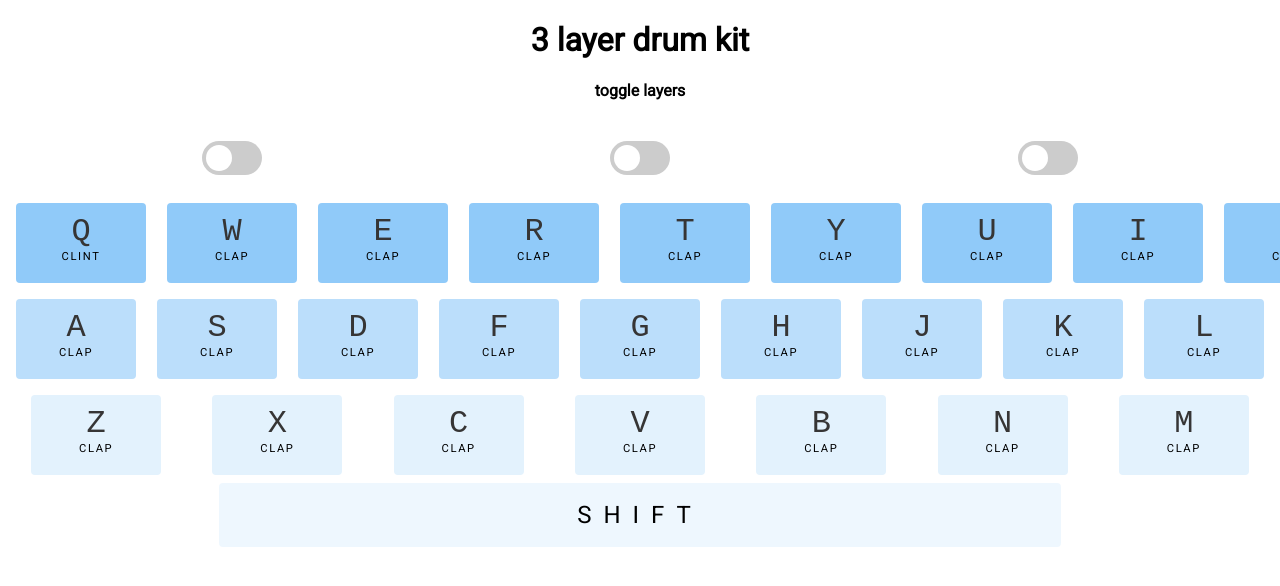
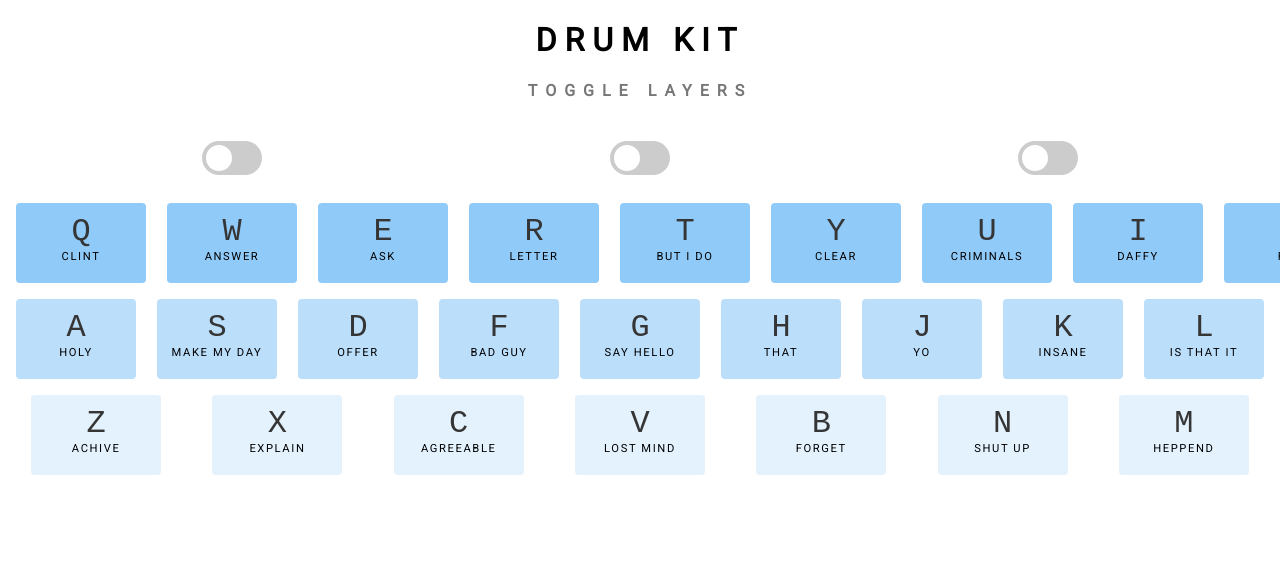
Before and after one commit to nmguni/3layerDrumKit, a plain HTML site: page index.html in a window 1280 px wide. Shown: the top 586 px of the page. Drawn offline with Linux system fonts and the light colour scheme.

Commit message:
drum kit done

```diff
--- a/app.js
+++ b/app.js
@@ -1,69 +1,71 @@
 // /* switch events */
-const isChecked = document.getElementById("topCheck")
-const isMDChecked = document.getElementById("midCheck")
-const isBTCheck = document.getElementById("btCheck")
+const isChecked = document.getElementById("topCheck");
+const isMDChecked = document.getElementById("midCheck");
+const isBTCheck = document.getElementById("btCheck");
 // -------------
-const firstRow = document.getElementById("topArea")
-const middleRow = document.getElementById("middleArea")
-const bottomRow = document.getElementById("bottomArea")
+const firstRow = document.getElementById("topArea");
+const middleRow = document.getElementById("middleArea");
+const bottomRow = document.getElementById("bottomArea");
 
 function topRow() {
     if (isChecked.checked == 1) {
-        firstRow.classList.add("displayNone")
+        firstRow.classList.add("displayNone");
     } else if (isChecked.checked == 0) {
-        firstRow.classList.remove("displayNone")
+        firstRow.classList.remove("displayNone");
     }
 }
 function midRow() {
     if (isMDChecked.checked == 1) {
-        middleRow.classList.add("displayNone")
+        middleRow.classList.add("displayNone");
     } else if (isMDChecked.checked == 0) {
-        middleRow.classList.remove("displayNone")
+        middleRow.classList.remove("displayNone");
     }
 }
 function botRow() {
     if (isBTCheck.checked == 1) {
-        bottomRow.classList.add("displayNone")
+        bottomRow.classList.add("displayNone");
     } else if (isBTCheck.checked == 0) {
-        bottomRow.classList.remove("displayNone")
+        bottomRow.classList.remove("displayNone");
     }
 }
+
+// SHIFT BUTTOM
+// on shft click backgroun cahnges to dynamic
+
+function shift_bar(event) {
+    const key = event.keyCode
+    if (key == 32) {
+        console.log('yes')
+    } else {
+        console.log('no')
+    }
+}
+window.addEventListener("keydown", shift_bar);
+
+
+
 
 
 
 function playSound(e) {
     const audio = document.querySelector(`audio[data-key="${e.keyCode}"]`);
     const key = document.querySelector(`.key[data-key="${e.keyCode}"]`);
-    if (!audio) return // stop function from running all together
+    if (!audio) return; // stop function from running all together
     audio.currentTime = 0; // rewinds to the start
     audio.play();
 
     // adds stying
-    key.classList.add('playing')
+    key.classList.add("playing");
 
     //transition end event to remove class when its done playing
 }
 
 function removerTransition(e) {
-    if (e.propertyName !== 'transform') return // skip if it is not a transform
-    this.classList.remove('playing')
+    if (e.propertyName !== "transform") return; // skip if it is not a transform
+    this.classList.remove("playing");
 }
-const keys = document.querySelectorAll('.key')
+const keys = document.querySelectorAll(".key");
 keys.forEach(key => {
-    key.addEventListener('transitionend', removerTransition
-    )
-})
-window.addEventListener('keydown', playSound);
-
-
-
-
-
-
-// function checking() {
-//     if (isChecked.checked = 1) {
-//         console.log('checked');
-//     } else(isChecked.checked = 0) {
-//         console.log('unchecked')
-//     }
-// }
+    key.addEventListener("transitionend", removerTransition);
+});
+window.addEventListener("keydown", playSound);
--- a/index.html
+++ b/index.html
@@ -15,7 +15,7 @@
     <!-- 10 - 9 - 7  -->
     <div class="container">
       <div id="header">
-        <h1>3 layer drum kit</h1>
+        <h1>drum kit</h1>
         <h4>toggle layers</h4>
         <div class="head_grid">
           <div class="btn">
@@ -46,116 +46,124 @@
         </div>
         <div data-key="87" class="key">
           <kbd>W</kbd>
-          <span class="sound">clap</span>
+          <span class="sound">Answer</span>
         </div>
         <div data-key="69" class="key">
           <kbd>E</kbd>
-          <span class="sound">clap</span>
+          <span class="sound">Ask</span>
         </div>
         <div data-key="82" class="key">
           <kbd>R</kbd>
-          <span class="sound">clap</span>
+          <span class="sound">Letter</span>
         </div>
         <div data-key="84" class="key">
           <kbd>T</kbd>
-          <span class="sound">clap</span>
+          <span class="sound">But I Do</span>
         </div>
         <div data-key="89" class="key">
           <kbd>Y</kbd>
-          <span class="sound">clap</span>
+          <span class="sound">Clear</span>
         </div>
         <div data-key="85" class="key">
           <kbd>U</kbd>
-          <span class="sound">clap</span>
+          <span class="sound">Criminals</span>
         </div>
         <div data-key="73" class="key">
           <kbd>I</kbd>
-          <span class="sound">clap</span>
+          <span class="sound">Daffy</span>
         </div>
         <div data-key="79" class="key">
           <kbd>O</kbd>
-          <span class="sound">clap</span>
+          <span class="sound">Fly</span>
         </div>
         <div data-key="80" class="key">
           <kbd>P</kbd>
-          <span class="sound">clap</span>
+          <span class="sound">Goddather</span>
         </div>
       </div>
       <!-- middle -->
       <div id="middleArea" class="grid_area_mid">
         <div data-key="65" class="key">
           <kbd>A</kbd>
-          <span class="sound">clap</span>
+          <span class="sound">Holy</span>
         </div>
         <div data-key="83" class="key">
           <kbd>S</kbd>
-          <span class="sound">clap</span>
+          <span class="sound">Make My Day</span>
         </div>
         <div data-key="68" class="key">
           <kbd>D</kbd>
-          <span class="sound">clap</span>
+          <span class="sound">Offer</span>
         </div>
         <div data-key="70" class="key">
           <kbd>F</kbd>
-          <span class="sound">clap</span>
+          <span class="sound">Bad Guy</span>
         </div>
         <div data-key="71" class="key">
           <kbd>G</kbd>
-          <span class="sound">clap</span>
+          <span class="sound">Say Hello</span>
         </div>
         <div data-key="72" class="key">
           <kbd>H</kbd>
-          <span class="sound">clap</span>
+          <span class="sound">That</span>
         </div>
         <div data-key="74" class="key">
           <kbd>J</kbd>
-          <span class="sound">clap</span>
+          <span class="sound">Yo</span>
         </div>
         <div data-key="75" class="key">
           <kbd>K</kbd>
-          <span class="sound">clap</span>
+          <span class="sound">Insane</span>
         </div>
         <div data-key="76" class="key">
           <kbd>L</kbd>
-          <span class="sound">clap</span>
+          <span class="sound">Is That It</span>
         </div>
       </div>
       <!-- bottom -->
       <div id="bottomArea" class="grid_area_bot">
         <div data-key="90" class="key">
           <kbd>Z</kbd>
-          <span class="sound">clap</span>
+          <span class="sound">Achive</span>
         </div>
         <div data-key="88" class="key">
           <kbd>X</kbd>
-          <span class="sound">clap</span>
+          <span class="sound">Explain</span>
         </div>
         <div data-key="67" class="key">
           <kbd>C</kbd>
-          <span class="sound">clap</span>
+          <span class="sound">Agreeable</span>
         </div>
         <div data-key="86" class="key">
           <kbd>V</kbd>
-          <span class="sound">clap</span>
+          <span class="sound">Lost Mind</span>
         </div>
         <div data-key="66" class="key">
           <kbd>B</kbd>
-          <span class="sound">clap</span>
+          <span class="sound">Forget</span>
         </div>
         <div data-key="78" class="key">
           <kbd>N</kbd>
-          <span class="sound">clap</span>
+          <span class="sound">Shut up</span>
         </div>
         <div data-key="77" class="key">
           <kbd>M</kbd>
-          <span class="sound">clap</span>
+          <span class="sound">Heppend</span>
         </div>
       </div>
       <!-- spacebar area  -->
-      <div class="shiftBar_grid">
+      <!-- <div class="shiftBar_grid">
         <div class="bar"></div>
-        <div class="shift_bar">SHIFT</div>
-        <div class="bar"></div>
+        <div
+          data-key="32"
+          onkeypress="shift_bar(event)"
+          onclick=""
+          id="shift"
+          class="shift_bar"
+        >
+          SHIFT
+        </div>
+        <div class="bar"></div> -->
       </div>
     </div>
 
@@ -177,15 +185,15 @@
     <audio data-key="71" src="sounds/scarface_say_hello.wav"></audio>
     <audio data-key="72" src="sounds/what_was_that.wav"></audio>
     <audio data-key="74" src="sounds/yo.wav"></audio>
-    <audio data-key="75" src="sounds/"></audio>
-    <audio data-key="76" src="sounds/"></audio>
-    <audio data-key="90" src="sounds/"></audio>
-    <audio data-key="88" src="sounds/"></audio>
-    <audio data-key="67" src="sounds/"></audio>
-    <audio data-key="86" src="sounds/"></audio>
-    <audio data-key="66" src="sounds/"></audio>
-    <audio data-key="78" src="sounds/"></audio>
-    <audio data-key="77" src="sounds/"></audio>
+    <audio data-key="75" src="sounds/1-1_are_you_insane.wav"></audio>
+    <audio data-key="76" src="sounds/1-2_as_it_was2.wav"></audio>
+    <audio data-key="90" src="sounds/3-23_all_our_archive.wav"></audio>
+    <audio data-key="88" src="sounds/3-23_all_our_explain.wav"></audio>
+    <audio data-key="67" src="sounds/agreeable.wav"></audio>
+    <audio data-key="86" src="sounds/got_s1e6_lost_mind.wav"></audio>
+    <audio data-key="66" src="sounds/got_s2e2_forget.wav"></audio>
+    <audio data-key="78" src="sounds/got_s1e6_shut_up2.wav"></audio>
+    <audio data-key="77" src="sounds/got_s1e2_happened.wav"></audio>
 
     <script src="app.js"></script>
   </body>
--- a/main.css
+++ b/main.css
@@ -1,3 +1,8 @@
+#header {
+  text-transform: uppercase;
+  letter-spacing: 0.5em;
+  font-weight: bold;
+}
 .container {
   text-align: center;
   height: 100vh;
@@ -50,7 +55,7 @@
   margin: 0.5rem;
   font-size: 10px;
   /* padding: 0.2rem; */
-  transition: all 0.07s ease;
+  transition: all 0.5s ease;
   /* width: 3.5rem; */
   text-align: center;
   /* color: white; */
@@ -141,7 +146,8 @@ input:checked + .slider:before {
   grid-template-columns: 1fr 4fr 1fr;
 }
 .shift_bar {
-  background-color: #e3f2fd9a;
+  /* background-color: #e3f2fd9a; */
+  background-color: rgba(255, 255, 0, 0.308);
   font-size: 1.5em;
   letter-spacing: 0.5em;
   height: 4rem;
@@ -150,3 +156,7 @@ input:checked + .slider:before {
   align-items: center;
   justify-content: center;
 }
+
+h4 {
+  color: #777777;
+}
```
Also changed, not shown: 10 other files.
